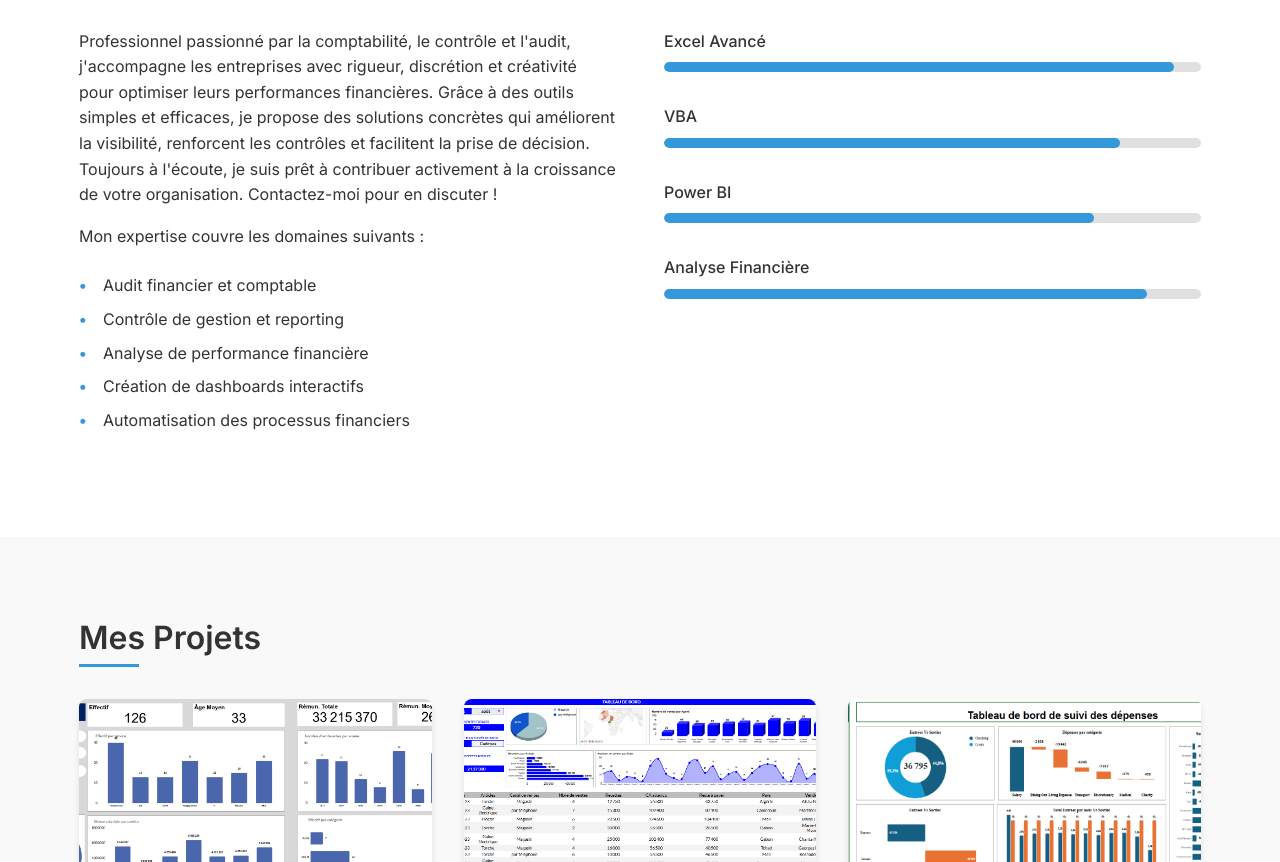
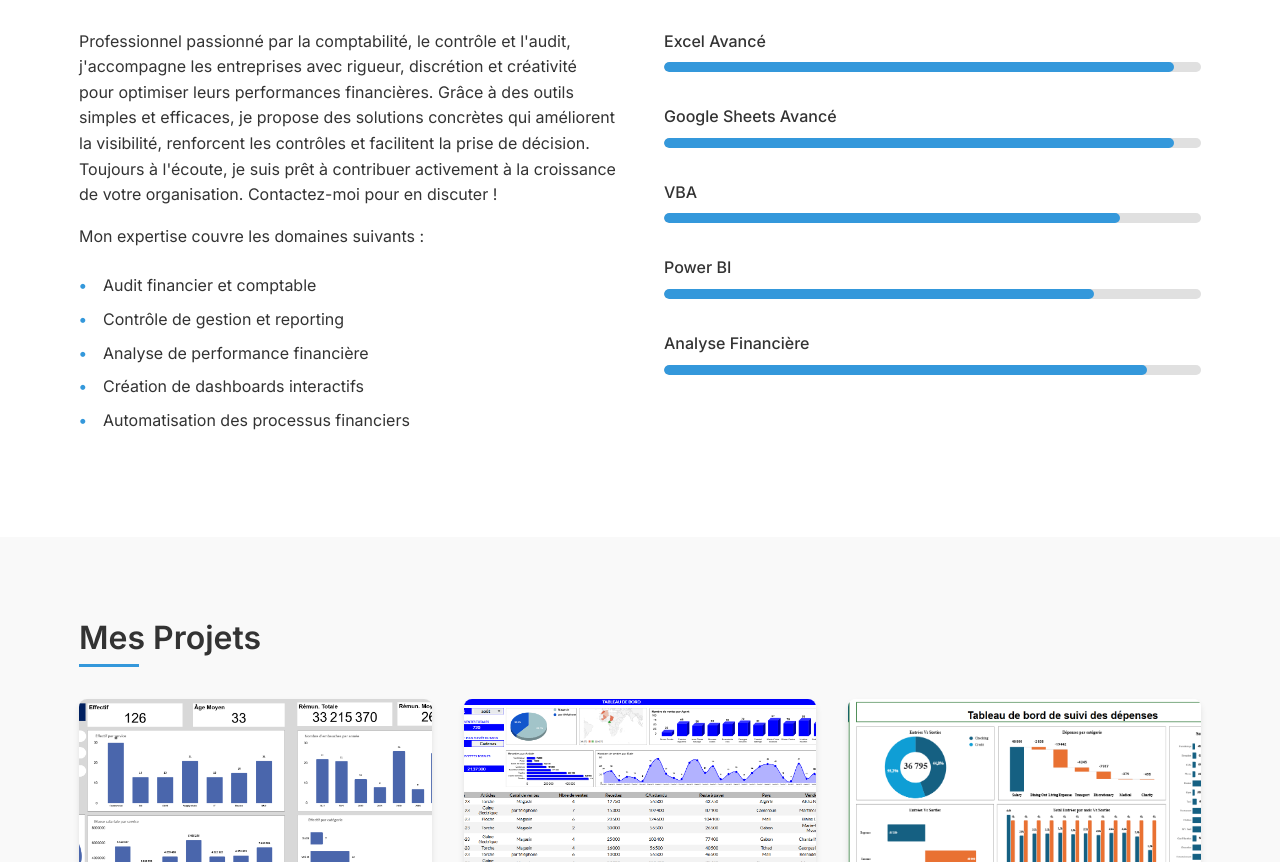
Before and after one commit to ludovicmpah/portfolio, a plain HTML site: page index.html in a window 1280 px wide. Shown: the part 843-1705 px from the top of the page. Drawn offline with Linux system fonts and the light colour scheme.

Commit message:
Update index.html

```diff
--- a/index.html
+++ b/index.html
@@ -64,6 +64,10 @@
                 <div class="skills">
                     <div class="skill-item">
                         <span class="skill-name">Excel Avancé</span>
+                        <div class="skill-bar"><div class="skill-progress" style="width: 95%"></div></div>
+                    </div>
+                    <div class="skill-item">
+                        <span class="skill-name">Google Sheets Avancé</span>
                         <div class="skill-bar"><div class="skill-progress" style="width: 95%"></div></div>
                     </div>
                     <div class="skill-item">
```
